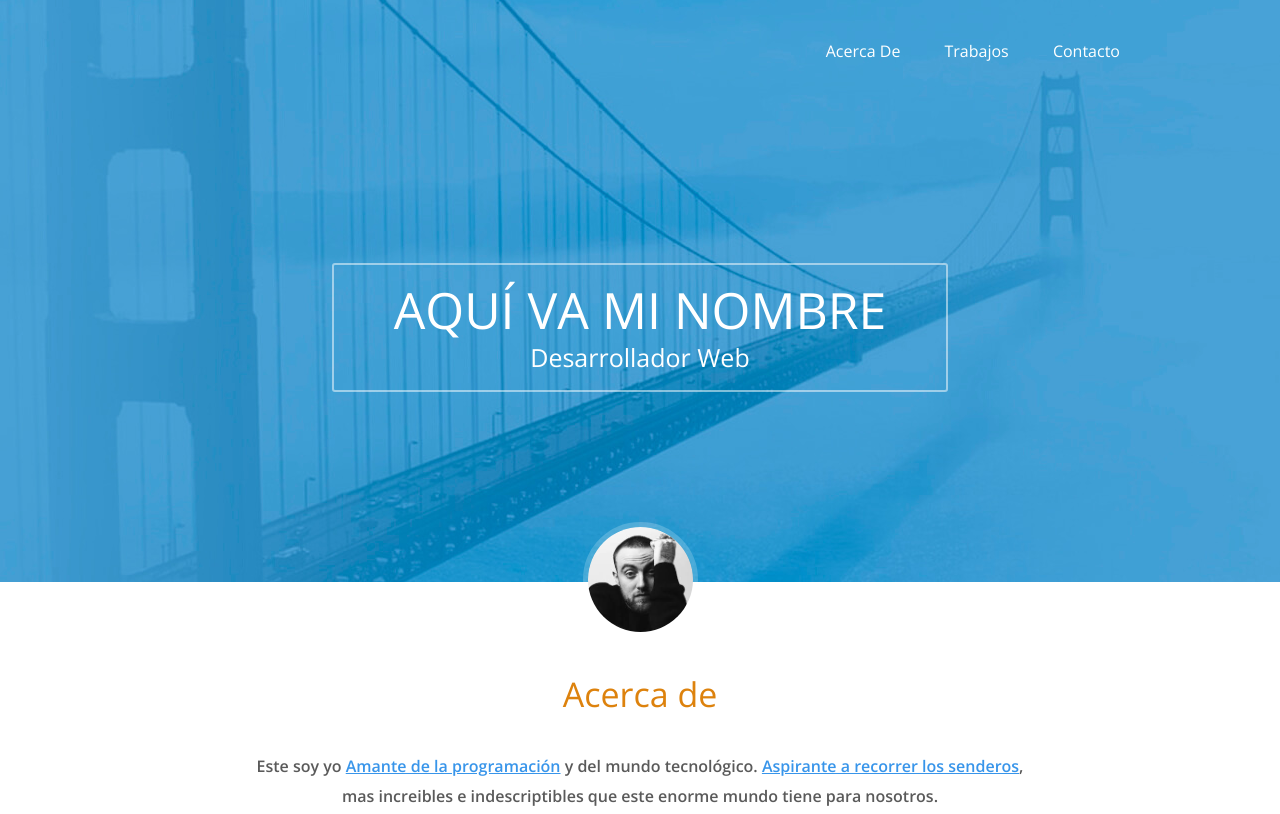
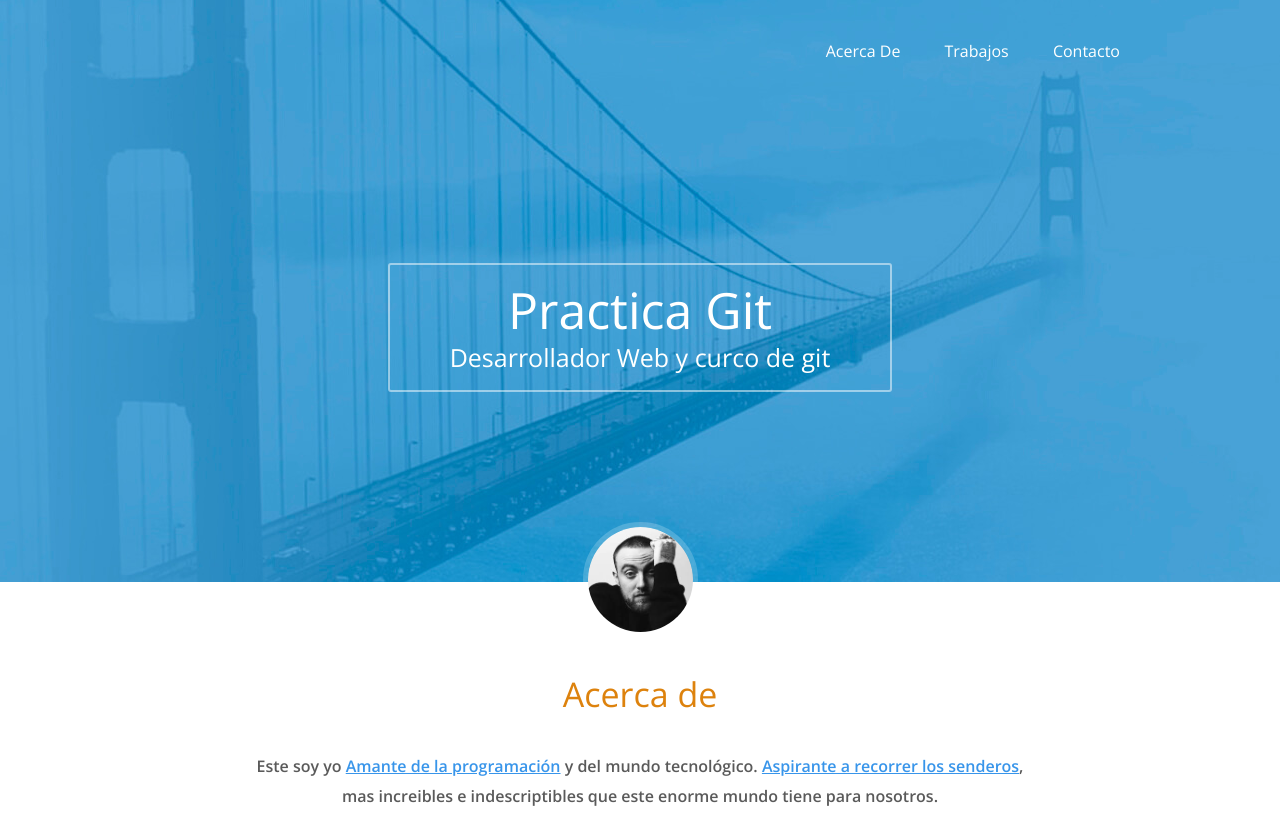
Before and after one commit to Eddy-glitcher/practicaConGit, a plain HTML site: page index.html in a window 1280 px wide. Shown: the top 814 px of the page. Drawn offline with nearby package versions, Linux system fonts and the light colour scheme.

Commit message:
modificación

```diff
--- a/index.html
+++ b/index.html
@@ -1,5 +1,6 @@
 <!DOCTYPE html>
 <html lang="es">
+
 <head>
     <meta charset="UTF-8">
     <title>Blog Personal</title>
@@ -9,7 +10,11 @@
     <link rel="stylesheet" href="css/normalize.css">
     <link rel="stylesheet" href="css/estilos.css">
 </head>
+
 <body>
+    <script>
+        alert("Bienvenido");
+    </script>
     <header>
         <div class="contenedor">
             <nav class="menu">
@@ -20,8 +25,8 @@
 
             <div class="contenedor-texto">
                 <div class="texto">
-					<h1 class="nombre">AQUÍ VA MI NOMBRE</h1>
-					<h2 class="profesion">Desarrollador Web</h2>
+                    <h1 class="nombre">Practica Git</h1>
+                    <h2 class="profesion">Desarrollador Web y curco de git</h2>
                 </div>
             </div>
         </div>
@@ -147,4 +152,5 @@
         </section>
     </footer>
 </body>
+
 </html>
```
Lines whose indentation alone changed are shown as unchanged.
